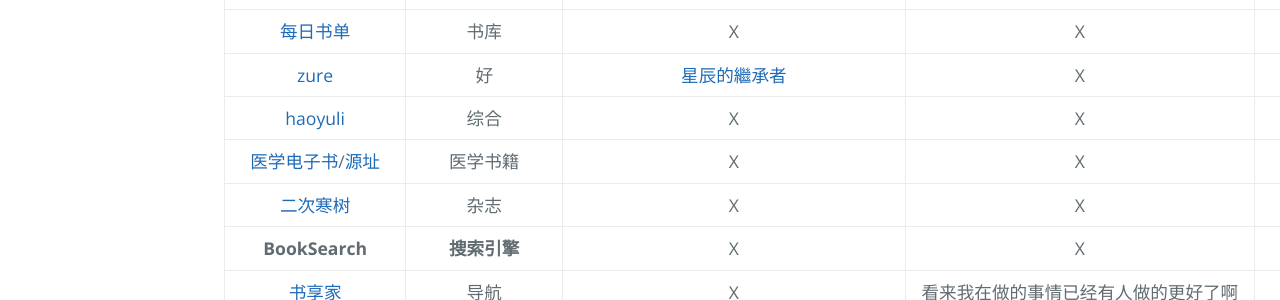
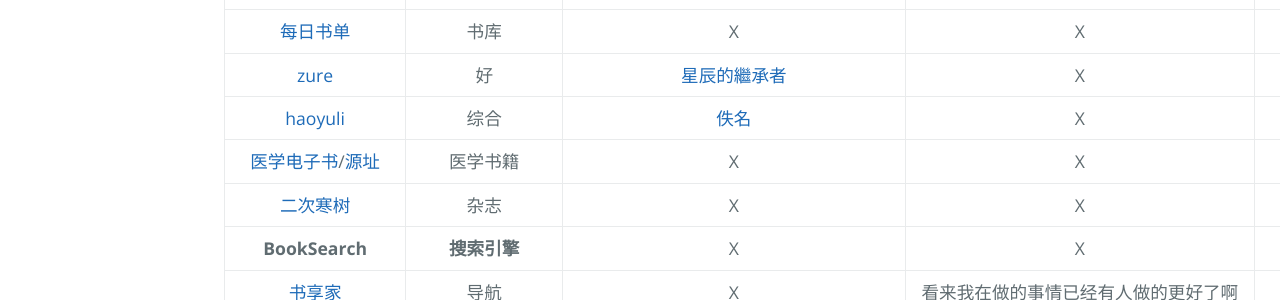
Before and after one commit to AmbroseRen/test, a Jekyll site: the page built from Library/BookSearch.md, in a window 1280 px wide and 900 px high. Shown: the part 257-557 px from the top of the window. Built offline with Jekyll 4.4.1, drawn with Linux system fonts in a browser that asks for light colours; our own code applies the rules of GitHub Pages for plain Markdown files; the repository's description, which GitHub fills in, is left out.

Commit message:
Update BookSearch.md

```diff
--- a/Library/BookSearch.md
+++ b/Library/BookSearch.md
@@ -11,7 +11,7 @@
 | __Library__ | __书库__ | X | X | X |
 | [每日书单](https://pan.shudan.vip/) | 书库 | X | X | X |
 | [zure](https://zure.fun/) | 好 | [星辰的繼承者](https://zure.fun/book/fc466fba-b68d-11e8-8364-560001a72e1e/) | X | X |
-| [haoyuli](http://book.haoyuli.cn/Z.1.%E7%9B%AE%E5%BD%95%E7%B4%A2%E5%BC%95/%E5%85%A8%E9%83%A8.html) | 综合 | X | X | X |
+| [haoyuli](http://book.haoyuli.cn/Z.1.%E7%9B%AE%E5%BD%95%E7%B4%A2%E5%BC%95/%E5%85%A8%E9%83%A8.html) | 综合 | [佚名](https://http561856124.wordpress.com/) | X | X |
 | [医学电子书](https://yixueshu.gitee.io/)/[源址](https://github.com/scienceasdf/medical-books/releases) | 医学书籍 | X | X | X |
 | [二次寒树](https://echs.herokuapp.com/) | 杂志 | X | X | X |
 | __BookSearch__ | __搜索引擎__ | X | X | X |
```
